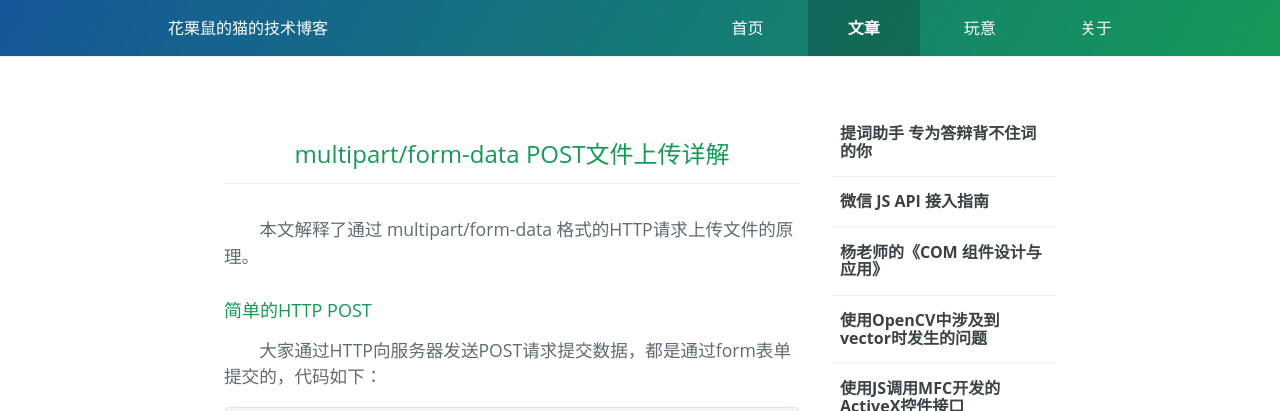
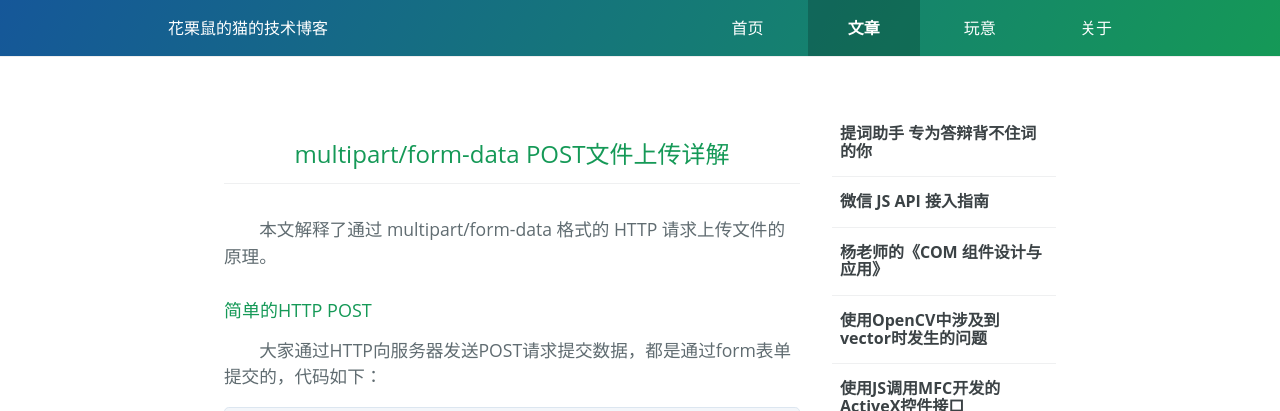
Before and after one commit to cosmozhang1995/cosmozhang1995.github.io, a Jekyll site: the page built from _posts/2016-04-20-multipart-formdata-upload-principle.md, in a window 1280 px wide and 900 px high. Shown: the top 411 px of the window. Built offline with Jekyll 4.4.1, drawn with Linux system fonts in a browser that asks for light colours; comment, search, counter and statistics services are not loaded.

Commit message:
just a commit 2

```diff
--- a/_posts/2016-04-20-multipart-formdata-upload-principle.md
+++ b/_posts/2016-04-20-multipart-formdata-upload-principle.md
@@ -4,7 +4,7 @@ title: multipart/form-data POST文件上传详解
 pagetype: post
 author: Cosmo
 ---
-本文解释了通过 multipart/form-data 格式的HTTP请求上传文件的原理。
+本文解释了通过 multipart/form-data 格式的 HTTP 请求上传文件的原理。
 
 #### 简单的HTTP POST
 
```
